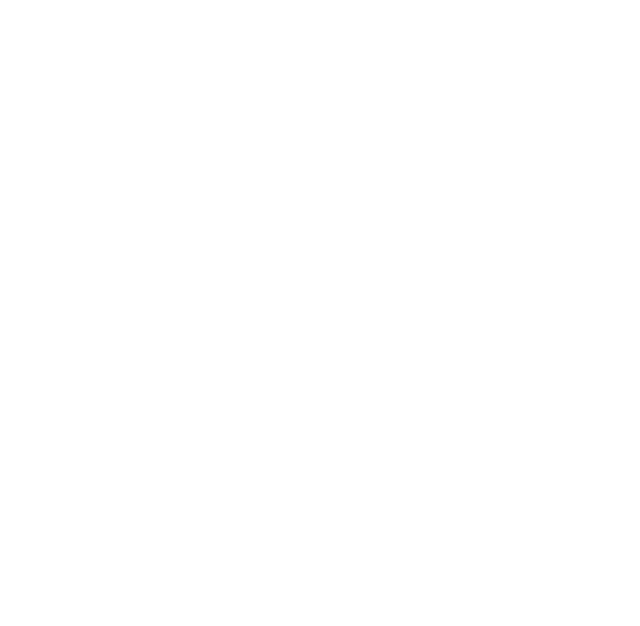
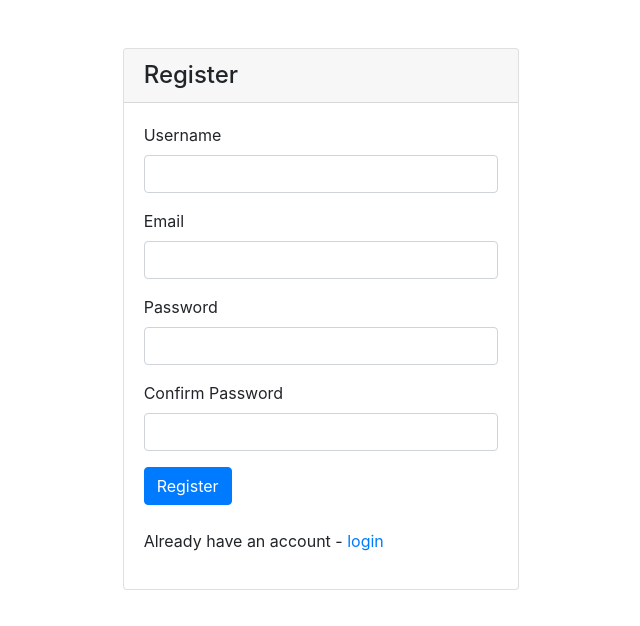
Before and after one commit to GabrieleKvietinskaite/Bakalauro-kodas, an Angular app in the folder App/frontend/angular/: page /register in a window 1280 px wide. Shown: the top 626 px of the page, without its empty margins (319-959 px from the left). Built offline with nearby package versions, Linux system fonts and the light colour scheme.

Commit message:
Add registration

```diff
--- a/App/frontend/angular/src/app/app.module.ts
+++ b/App/frontend/angular/src/app/app.module.ts
@@ -6,7 +6,7 @@
 import { CompetenceListComponent } from './components/competence-list/competence-list.component';
 import { HttpClientModule } from '@angular/common/http';
 import { NgSelectModule } from '@ng-select/ng-select';
-import { FormsModule } from '@angular/forms';
+import { ReactiveFormsModule, FormsModule } from '@angular/forms';
 import { UserService } from './services/user.service';
 import { LoginComponent } from './components/login/login.component';
 import { RoleListComponent } from './components/role-list/role-list.component';
@@ -22,10 +22,11 @@
   ],
   imports: [
     BrowserModule,
+    ReactiveFormsModule,
+    FormsModule,
     AppRoutingModule,
     HttpClientModule,
     NgSelectModule,
-    FormsModule
   ],
   providers: [UserService],
   bootstrap: [AppComponent]
--- a/App/frontend/angular/src/app/components/register/register.component.html
+++ b/App/frontend/angular/src/app/components/register/register.component.html
@@ -0,0 +1,49 @@
+<div class="col-lg-4 offset-lg-4 mt-5">
+    <div class="card">
+        <h4 class="card-header">Register</h4>
+        <div class="card-body">
+            <form [formGroup]="registerForm" (ngSubmit)="onSubmit()">
+                <div *ngIf="error" class="alert alert-danger mb-3 mt-0">{{error}}</div>
+                <div class="form-group">
+                    <label for="username">Username</label>
+                    <input type="text" formControlName="username" class="form-control" [ngClass]="{ 'is-invalid': submitted && f.username.errors }" />
+                    <div *ngIf="submitted && f.username.errors" class="invalid-feedback">
+                        <div *ngIf="f.username.errors.required">Username is required</div>
+                        <div *ngIf="f.username.errors.minlength">Username must be at least 2 characters</div>
+                        <div *ngIf="f.username.errors.maxlength">Username length must not exceed 20 characters</div>
+                    </div>
+                </div>
+                <div class="form-group">
+                    <label for="email">Email</label>
+                    <input type="text" formControlName="email" class="form-control" [ngClass]="{ 'is-invalid': submitted && f.email.errors }" />
+                    <div *ngIf="submitted && f.email.errors" class="invalid-feedback">
+                        <div *ngIf="f.email.errors.required">Email is required</div>
+                        <div *ngIf="f.email.errors.email">Email must be a valid email address</div>
+                    </div>
+                </div>
+                <div class="form-group">
+                    <label for="password">Password</label>
+                    <input type="password" formControlName="password" class="form-control" [ngClass]="{ 'is-invalid': submitted && f.password.errors }" />
+                    <div *ngIf="submitted && f.password.errors" class="invalid-feedback">
+                        <div *ngIf="f.password.errors.required">Password is required</div>
+                        <div *ngIf="f.password.errors.minlength">Password must be at least 6 symbols</div>
+                        <div *ngIf="f.password.errors.maxlength">Password length must not exceed 16 symbols</div>
+                    </div>
+                </div>
+                <div class="form-group">
+                    <label for="password">Confirm Password</label>
+                    <input type="password" formControlName="confirmPassword" class="form-control" [ngClass]="{ 'is-invalid': submitted && f.confirmPassword.errors }" />
+                    <div *ngIf="submitted && f.confirmPassword.errors" class="invalid-feedback">
+                        <div *ngIf="f.confirmPassword.errors.required">Confirm password is required</div>
+                        <div *ngIf="f.confirmPassword.errors.mustMatch">Passwords must match</div>
+                    </div>
+                </div>
+                <button [disabled]="loading" class="btn btn-primary">
+                    <span *ngIf="loading" class="spinner-border spinner-border-sm mr-1"></span>
+                    Register
+                </button>
+                <p class="mt-4">Already have an account - <a routerLink="/login">login</a></p>
+            </form>
+        </div>
+    </div>
+</div>
--- a/App/frontend/angular/src/app/components/register/register.component.ts
+++ b/App/frontend/angular/src/app/components/register/register.component.ts
@@ -1,4 +1,10 @@
 import { Component, OnInit } from '@angular/core';
+import { FormBuilder, FormGroup, Validators } from '@angular/forms';
+import { ActivatedRoute, Router } from '@angular/router';
+import { first } from 'rxjs/operators';
+import { MustMatch } from 'src/app/helpers/MustMatchValidator';
+import { IRegistrationDetails } from 'src/app/models/IRegistrationDetails.interface';
+import { AuthenticationService } from 'src/app/services/authentication.service';
 
 @Component({
   selector: 'app-register',
@@ -6,9 +12,68 @@
   styleUrls: ['./register.component.css']
 })
 export class RegisterComponent implements OnInit {
+  registerForm: FormGroup;
+  loading = false;
+  submitted = false;
+  //returnUrl: string;
+  error = '';
 
-  constructor() { }
+  constructor(
+      private formBuilder: FormBuilder,
+      private route: ActivatedRoute,
+      private router: Router,
+      private authenticationService: AuthenticationService
+  ) {
+      //if(this.authenticationService.tokenValue) {
+      //    this.router.navigate(['/']);
+      //}
+  }
 
   ngOnInit() {
+      this.registerForm = this.formBuilder.group({
+          username: ['', [ Validators.required, Validators.minLength(2), Validators.maxLength(20) ]],
+          email: ['', [ Validators.required, Validators.email ]],
+          password: ['', [ Validators.required, Validators.minLength(6), Validators.maxLength(16) ]],
+          confirmPassword: ['', Validators.required]
+      },
+      {
+          validator: MustMatch('password', 'confirmPassword')
+      });
+
+      // get return url from route parameters or default to '/'
+      //this.returnUrl = this.route.snapshot.queryParams['returnUrl'] || '/';
+  }
+
+  // convenience getter for easy access to form fields
+  get f() {
+      return this.registerForm.controls;
+  }
+
+  onSubmit() {
+      this.submitted = true;
+
+      if(this.registerForm.invalid) {
+        return;
+      }
+
+      this.loading = true;
+
+      const user: IRegistrationDetails = {
+        Username: this.f.username.value,
+        Email: this.f.email.value,
+        Password: this.f.password.value,
+      }
+
+      this.authenticationService.register(user)
+        .pipe(first())
+        .subscribe(
+            data => {
+                //this.router.navigate([this.returnUrl]);
+            },
+            error => {
+                this.error = error;
+                this.loading = false;
+            }
+        );
   }
 }
--- /dev/null
+++ b/App/frontend/angular/src/app/helpers/MustMatchValidator.ts
@@ -0,0 +1,21 @@
+import { FormGroup } from '@angular/forms'
+
+// custom validator to check that two fields match
+export function MustMatch(controlName: string, matchingControlName: string) {
+    return (formGroup: FormGroup) => {
+        const control = formGroup.controls[controlName];
+        const matchingControl = formGroup.controls[matchingControlName];
+
+        if (matchingControl.errors && !matchingControl.errors.mustMatch) {
+            // return if another validator has already found an error on the matchingControl
+            return;
+        }
+
+        // set error on matchingControl if validation fails
+        if (control.value !== matchingControl.value) {
+            matchingControl.setErrors({ mustMatch: true });
+        } else {
+            matchingControl.setErrors(null);
+        }
+    }
+}
--- /dev/null
+++ b/App/frontend/angular/src/app/models/IRegistrationDetails.interface.ts
@@ -0,0 +1,5 @@
+export interface IRegistrationDetails {
+    Username: string;
+    Email: string;
+    Password: string;
+  }
--- /dev/null
+++ b/App/frontend/angular/src/app/services/authentication.service.ts
@@ -0,0 +1,18 @@
+import { HttpClient } from '@angular/common/http';
+import { Injectable } from '@angular/core';
+import { IRegistrationDetails } from '../models/IRegistrationDetails.interface';
+
+@Injectable({
+  providedIn: 'root'
+})
+export class AuthenticationService {
+
+  private AUTH_SERVICE = "http://localhost:8000/auth";
+
+  constructor(private httpClient: HttpClient) { }
+
+  register(user: IRegistrationDetails) {
+    let form = {"username": user.Username, "email": user.Email, "password1": user.Password, "password2": user.Password}
+    return this.httpClient.post(this.AUTH_SERVICE + '/registration/', form);
+  }
+}
```
Also changed, not shown: App/frontend/angular/src/app/services/user.service.ts (+2 -6 lines), 2 other files (tests, documents, lock files or other folders).
